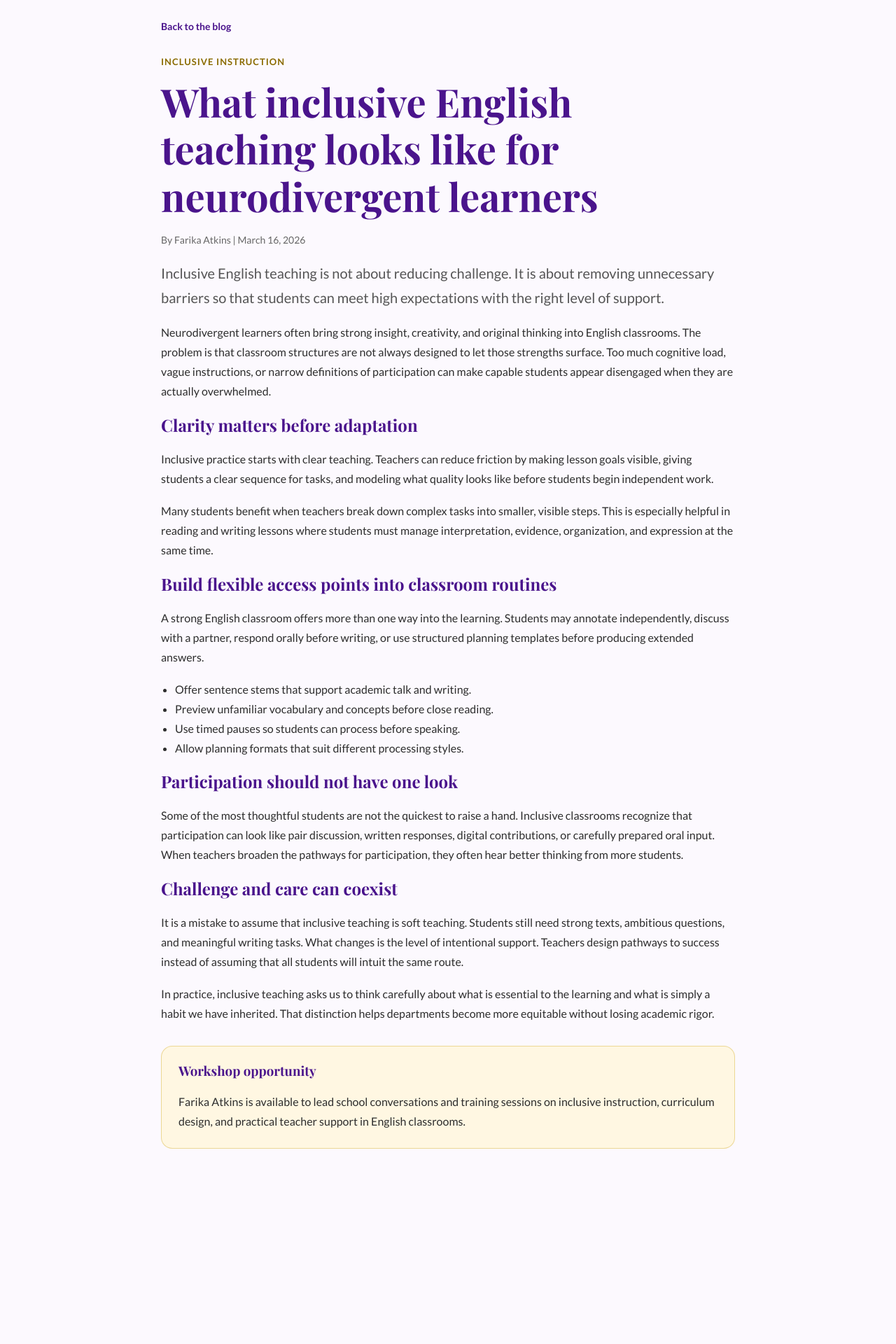
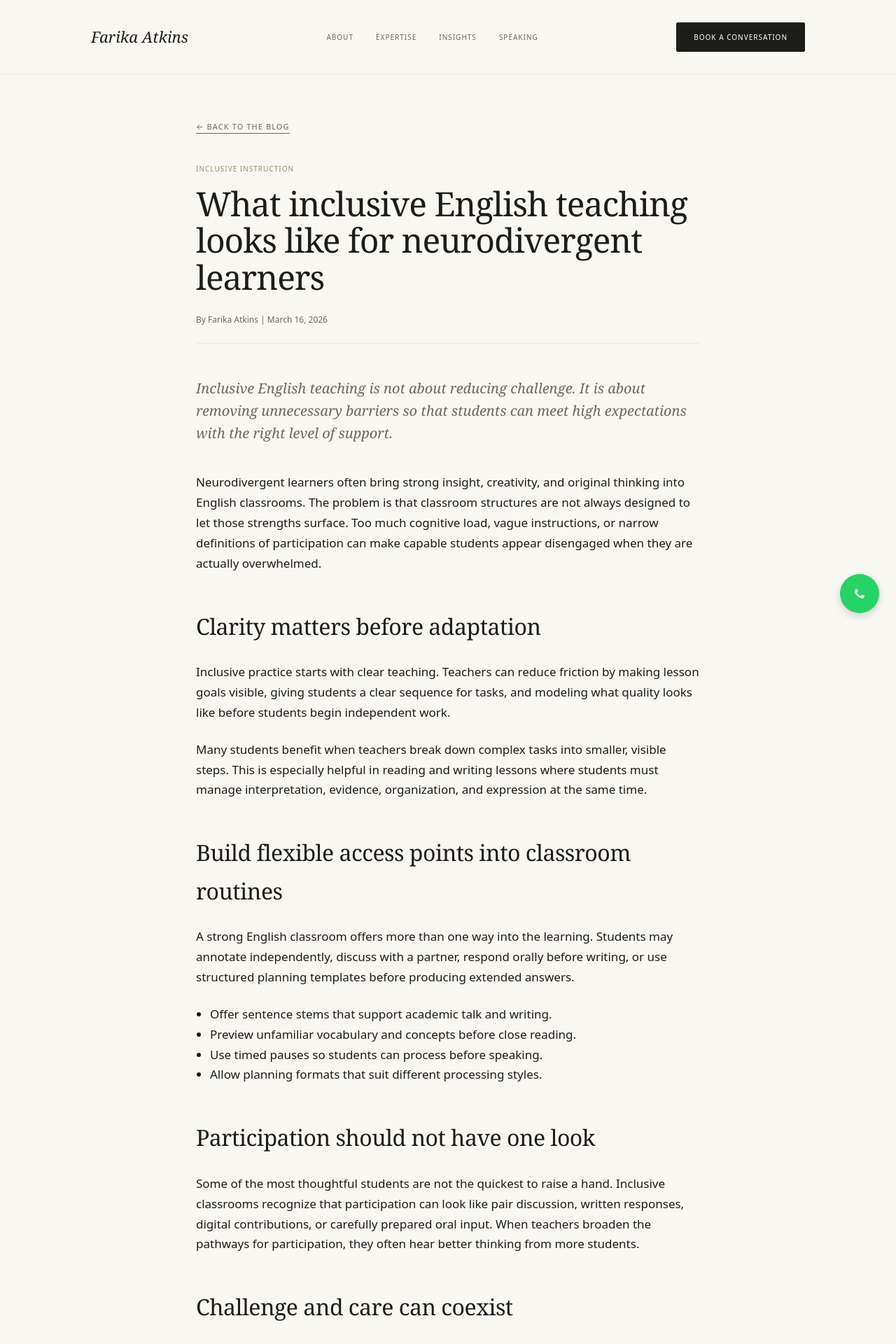
Before and after one commit to willylondon/farika-portfolio, a Jekyll site: the page built from _posts/2026-03-16-inclusive-english-teaching-neurodivergent-learners.md, in a window 1280 px wide. Shown: the top 1920 px of the page at 70% size. Built offline with Jekyll 4.4.1, drawn with Linux system fonts in a browser that asks for light colours; before the commit the page ends 1705 px from its top, so only the background shows below that; some of the changed text lies outside the part shown.

Commit message:
Update post layout + add WhatsApp button

```diff
--- a/_layouts/post.html
+++ b/_layouts/post.html
@@ -15,10 +15,7 @@
   <meta name="twitter:card" content="summary_large_image" />
   <meta name="twitter:title" content="{% if page.seo_title %}{{ page.seo_title }}{% else %}{{ page.title }} | Farika Atkins{% endif %}" />
   <meta name="twitter:description" content="{{ page.description }}" />
-  <meta name="twitter:image" content="{{ site.url }}/farika.png" />
-  <link rel="preconnect" href="https://fonts.googleapis.com">
-  <link rel="preconnect" href="https://fonts.gstatic.com" crossorigin>
-  <link href="https://fonts.googleapis.com/css2?family=Playfair+Display:wght@500;700&family=Lato:wght@400;700&display=swap" rel="stylesheet">
+
   <script type="application/ld+json">
   {
     "@context": "https://schema.org",
@@ -38,47 +35,209 @@
     "url": "{{ site.url }}{{ page.url }}"
   }
   </script>
+
   <style>
-    body { margin: 0; font-family: "Lato", sans-serif; background: #fcf9fe; color: #2d2d2d; line-height: 1.75; }
-    h1, h2, h3 { font-family: "Playfair Display", serif; color: #4a148c; line-height: 1.2; }
-    .container { width: min(820px, calc(100% - 48px)); margin: 0 auto; }
-    .topbar { padding: 26px 0 16px; font-size: 14px; }
-    .topbar a { color: #4a148c; text-decoration: none; font-weight: 700; }
-    article { padding: 10px 0 64px; }
-    .eyebrow { color: #8a6b00; text-transform: uppercase; letter-spacing: 1px; font-size: 13px; font-weight: 700; }
-    h1 { font-size: clamp(36px, 7vw, 56px); margin: 12px 0 18px; }
-    .meta { color: #666666; font-size: 14px; }
-    p { margin: 0 0 18px; }
-    ul { margin: 0 0 18px; padding-left: 20px; }
-    .lead { font-size: 20px; color: #555555; }
-    .callout {
-      margin-top: 32px;
-      padding: 24px;
-      border-radius: 16px;
-      background: #fff7e2;
-      border: 1px solid rgba(212, 175, 55, 0.45);
+    :root {
+      --bg: #f9f7f2;
+      --text-main: #1c1c1a;
+      --text-muted: #6b6860;
+      --accent: #9a8f6e;
+      --section-dark: #1c1c1a;
+      --card-warm: #ede9df;
+      --hero-panel: #e6e0d2;
+      --stat-strip: #ddd8c8;
+
+      --font-serif: Georgia, serif;
+      --font-sans: system-ui, -apple-system, blinkmacsystemfont, "Segoe UI", roboto, sans-serif;
+      --max-width: 1100px;
+      --ease: cubic-bezier(0.23, 1, 0.32, 1);
+    }
+
+    * { box-sizing: border-box; }
+    html { scroll-behavior: smooth; }
+    body {
+      margin: 0;
+      background-color: var(--bg);
+      color: var(--text-main);
+      font-family: var(--font-sans);
+      font-size: 16px;
+      line-height: 1.6;
+      -webkit-font-smoothing: antialiased;
+    }
+
+    h1, h2, h3, h4, .serif {
+      font-family: var(--font-serif);
+      font-weight: 400;
+      margin: 0;
+      color: var(--text-main);
+    }
+
+    a {
+      color: inherit;
+      text-decoration: none;
+      transition: color 0.2s;
+    }
+
+    .container {
+      max-width: var(--max-width);
+      margin: 0 auto;
+      padding: 0 40px;
+    }
+
+    .flex { display: flex; }
+    .justify-between { justify-content: space-between; }
+    .items-center { align-items: center; }
+
+    /* Header */
+    header {
+      padding: 32px 0;
+      border-bottom: 1px solid rgba(0,0,0,0.06);
+    }
+    .brand {
+      font-family: var(--font-serif);
+      font-style: italic;
+      font-size: 22px;
+      color: var(--text-main);
+    }
+    .nav-links { display: flex; gap: 32px; }
+    .nav-link {
+      font-size: 10px;
+      font-weight: 500;
+      letter-spacing: 0.1em;
+      text-transform: uppercase;
+      color: var(--text-muted);
+    }
+    .nav-link:hover { color: var(--text-main); }
+    .btn {
+      display: inline-flex;
+      align-items: center;
+      justify-content: center;
+      padding: 12px 24px;
+      border-radius: 2px;
+      font-size: 10px;
+      font-weight: 500;
+      letter-spacing: 0.1em;
+      text-transform: uppercase;
+      background: var(--section-dark);
+      color: #fff;
+      border: 1px solid var(--section-dark);
+      cursor: pointer;
+      transition: all 0.2s var(--ease);
+    }
+    .btn:hover { background: #000; }
+
+    .whatsapp-btn {
+      position: fixed;
+      bottom: 24px;
+      right: 24px;
+      width: 56px;
+      height: 56px;
+      background-color: #25d366;
+      border-radius: 50%;
+      display: flex;
+      align-items: center;
+      justify-content: center;
+      box-shadow: 0 4px 12px rgba(0,0,0,0.15);
+      z-index: 999;
+      transition: transform 0.2s;
+    }
+    .whatsapp-btn:hover { transform: scale(1.05); }
+
+    /* Footer */
+    footer {
+      border-top: 1px solid rgba(0,0,0,0.06);
+      padding: 24px 0;
+      margin-top: 80px;
+    }
+    .footer-inner {
+      display: flex;
+      justify-content: space-between;
+      align-items: center;
+    }
+    .footer-copy { font-size: 10px; color: var(--text-muted); }
+    .footer-links { display: flex; gap: 24px; }
+
+    /* Article specific */
+    .post-container { max-width: 800px; margin: 0 auto; padding: 60px 40px; }
+    .post-topbar { margin-bottom: 40px; }
+    .post-topbar a { color: var(--text-muted); font-size: 11px; text-transform: uppercase; letter-spacing: 0.1em; border-bottom: 1px solid var(--text-muted); padding-bottom: 2px;}
+    .post-eyebrow { font-size: 10px; color: var(--accent); letter-spacing: 0.1em; text-transform: uppercase; margin-bottom: 16px; flex-shrink: 0;}
+    .post-title { font-size: clamp(32px, 5vw, 48px); letter-spacing: -1px; margin-bottom: 24px; line-height: 1.1; }
+    .post-meta { font-size: 12px; color: var(--text-muted); margin-bottom: 48px; border-bottom: 1px solid rgba(0,0,0,0.06); padding-bottom: 24px;}
+    .post-body { font-size: 17px; line-height: 1.7; color: var(--text-main); }
+    .post-body p { margin-bottom: 24px; }
+    .post-body h2 { font-size: 32px; margin: 48px 0 24px; letter-spacing: -0.5px;}
+    .post-body h3 { font-size: 20px; margin: 32px 0 16px; font-family: var(--font-sans); }
+    .post-body ul { margin-bottom: 24px; padding-left: 20px; }
+    .post-body blockquote { font-family: var(--font-serif); font-size: 20px; font-style: italic; border-left: 2px solid var(--accent); margin: 0 0 24px; padding-left: 24px; color: var(--text-muted);}
+    .post-lead { font-size: 20px; color: var(--text-muted); margin-bottom: 40px; font-style: italic; font-family: var(--font-serif); line-height: 1.6;}
+    .callout { background: var(--card-warm); padding: 40px; border: 1px solid rgba(0,0,0,0.08); margin: 60px 0 0; }
+    .callout h3 { margin-top: 0; margin-bottom: 12px; font-family: var(--font-serif); font-size: 24px;}
+    .callout p { margin-bottom: 0; font-size: 14px;}
+
+    @media (max-width: 900px) {
+      .nav-links { display: none; }
+    }
+    @media (max-width: 600px) {
+      .footer-inner { flex-direction: column; gap: 16px; text-align: center; }
     }
   </style>
 </head>
 <body>
-  <div class="container">
-    <div class="topbar"><a href="{{ '/blog.html' | relative_url }}">Back to the blog</a></div>
+
+  <header>
+    <div class="container flex justify-between items-center">
+      <a href="{{ '/' | relative_url }}" class="brand">Farika Atkins</a>
+      <nav class="nav-links">
+        <a href="{{ '/index.html#about' | relative_url }}" class="nav-link">About</a>
+        <a href="{{ '/index.html#expertise' | relative_url }}" class="nav-link">Expertise</a>
+        <a href="{{ '/blog.html' | relative_url }}" class="nav-link">Insights</a>
+        <a href="{{ '/index.html#contact' | relative_url }}" class="nav-link">Speaking</a>
+      </nav>
+      <a href="{{ '/index.html#contact' | relative_url }}" class="btn">Book a Conversation</a>
+    </div>
+  </header>
+
+  <main class="post-container">
+    <div class="post-topbar"><a href="{{ '/blog.html' | relative_url }}">&larr; Back to the blog</a></div>
     <article>
-      <div class="eyebrow">{{ page.category }}</div>
-      <h1>{{ page.title }}</h1>
-      <p class="meta">By Farika Atkins | {{ page.date | date: "%B %-d, %Y" }}</p>
-      <p class="lead">
-        {{ page.intro }}
-      </p>
-      {{ content }}
+      <div class="post-eyebrow">{{ page.category }}</div>
+      <h1 class="post-title">{{ page.title }}</h1>
+      <div class="post-meta">By Farika Atkins | {{ page.date | date: "%B %-d, %Y" }}</div>
 
+      {% if page.intro %}
+      <div class="post-lead">{{ page.intro }}</div>
+      {% endif %}
+
+      <div class="post-body">
+        {{ content }}
+      </div>
+
+      {% if page.callout_title or page.callout_text %}
       <div class="callout">
-        <h3 style="margin-top: 0;">{{ page.callout_title }}</h3>
-        <p style="margin-bottom: 0;">
-          {{ page.callout_text }}
-        </p>
+        {% if page.callout_title %}<h3>{{ page.callout_title }}</h3>{% endif %}
+        {% if page.callout_text %}<p>{{ page.callout_text }}</p>{% endif %}
       </div>
+      {% endif %}
     </article>
-  </div>
+  </main>
+
+  <footer>
+    <div class="container footer-inner">
+      <div class="footer-copy">&copy; 2026 Farika Atkins. All rights reserved.</div>
+      <div class="footer-links">
+        <a href="{{ '/index.html#about' | relative_url }}" class="nav-link">About</a>
+        <a href="{{ '/blog.html' | relative_url }}" class="nav-link">Blog</a>
+        <a href="{{ '/index.html#contact' | relative_url }}" class="nav-link">Contact</a>
+      </div>
+    </div>
+  </footer>
+
+  <a href="https://wa.me/18762952776" class="whatsapp-btn" target="_blank" rel="noopener noreferrer" aria-label="Chat on WhatsApp">
+    <svg xmlns="http://www.w3.org/2000/svg" width="28" height="28" viewBox="0 0 24 24" fill="white" stroke="none">
+      <path d="M17.472 14.382c-.297-.149-1.758-.867-2.03-.967-.273-.099-.471-.148-.67.15-.197.297-.767.966-.94 1.164-.173.199-.347.223-.644.075-.297-.15-1.255-.463-2.39-1.475-.883-.788-1.48-1.761-1.653-2.059-.173-.297-.018-.458.13-.606.134-.133.298-.347.446-.52.149-.174.198-.298.298-.497.099-.198.05-.371-.025-.52-.075-.149-.669-1.612-.916-2.207-.242-.579-.487-.5-.669-.51-.173-.008-.371-.01-.57-.01-.198 0-.52.074-.792.372-.272.297-1.04 1.016-1.04 2.479 0 1.462 1.065 2.875 1.213 3.074.149.198 2.096 3.2 5.077 4.487.709.306 1.262.489 1.694.625.712.227 1.36.195 1.871.118.571-.085 1.758-.719 2.006-1.413.248-.694.248-1.289.173-1.413-.074-.124-.272-.198-.57-.347"/>
+    </svg>
+  </a>
+
 </body>
 </html>
```
